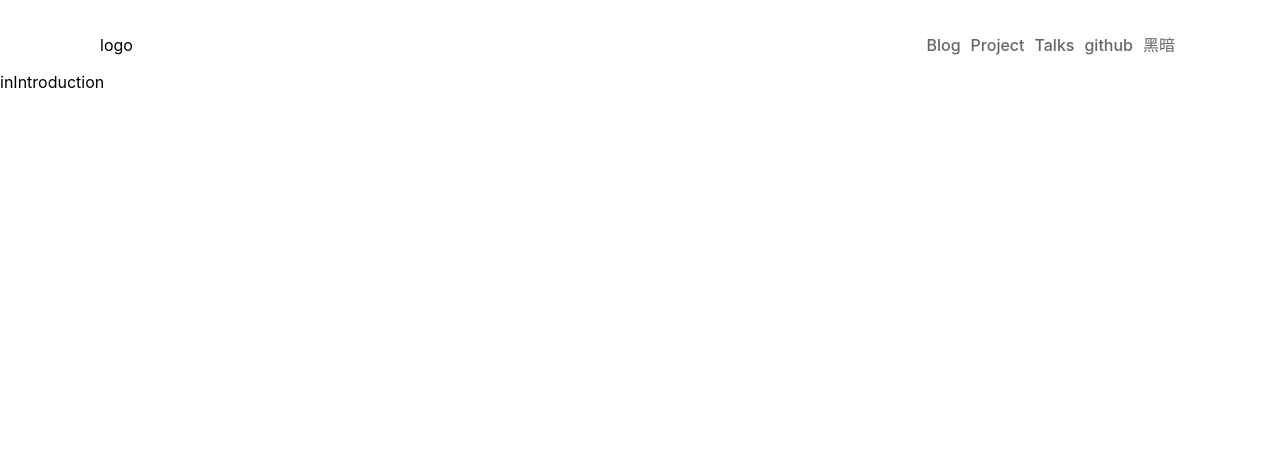
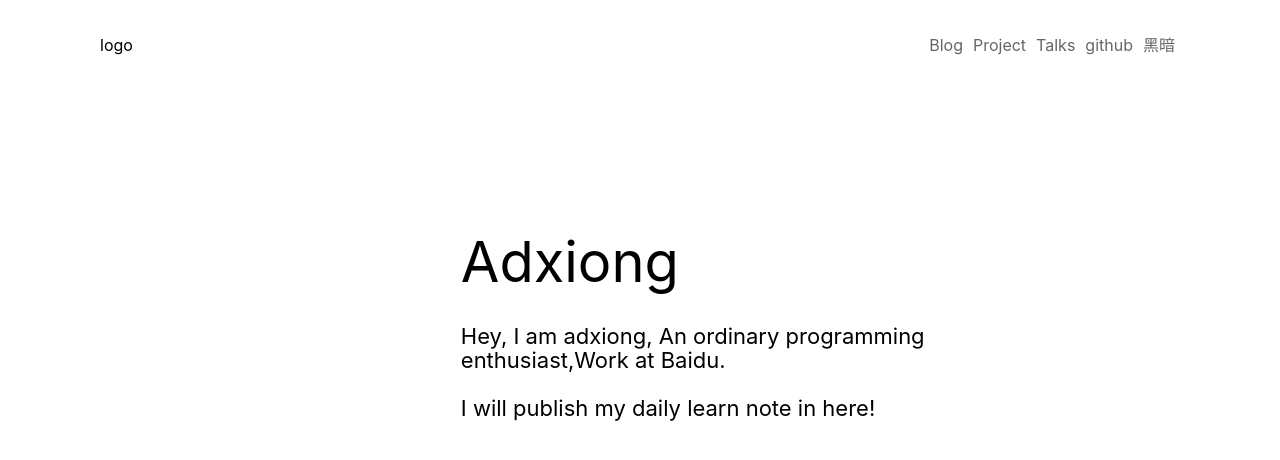
Before and after one commit to Adxiong/AdxiongBlog, a React (Vite) app: page / in a window 1280 px wide. Shown: the top 460 px of the page. Built offline with nearby package versions, Linux system fonts and the light colour scheme.

Commit message:
feat: introduction page

```diff
--- a/src/app.css
+++ b/src/app.css
@@ -4,16 +4,6 @@
   /* color: #b0bec1; */
 }
 
-:root {
-  --light_color: #000;
-  --light_background: #fff;
-
-  --dark_color:rgba(247, 243, 243, 0.975);
-  --dark_background: #000;
-
-  --min_height: 100vh;
-
-}
 
 
 .dark {
@@ -59,7 +49,7 @@
   margin: 0 5px;
   opacity: .6;
   cursor: pointer;
-  font-weight: 500;
+  font-weight: var(w_500);
 }
 
 #site-nav > ul > li:hover{
--- /dev/null
+++ b/src/global.css
@@ -0,0 +1,11 @@
+:root{
+  --light_color: #000;
+  --light_background: #fff;
+
+  --dark_color:rgba(247, 243, 243, 0.975);
+  --dark_background: #000;
+
+  --min_height: 100vh;
+
+  --w_500: 500;
+}
--- a/src/index.css
+++ b/src/index.css
@@ -1,3 +1,4 @@
+@import "./global.css";
 :root {
   font-family: Inter, Avenir, Helvetica, Arial, sans-serif;
   font-size: 16px;
--- /dev/null
+++ b/src/page/introduction/index.css
@@ -0,0 +1,14 @@
+.introduction{
+  width: 40%;
+  margin-left: 50%;
+  transform: translateX(-35%);
+  margin-top: 180px;
+}
+.title{
+  font-size: 56px;
+  font-weight: var(w_500);
+  margin-bottom: 50px;
+}
+.content{
+  font-size: 22px;
+}
--- a/src/page/introduction/index.tsx
+++ b/src/page/introduction/index.tsx
@@ -4,12 +4,22 @@
  * @Author: Adxiong
  * @Date: 2022-10-07 23:50:12
  * @LastEditors: Adxiong
- * @LastEditTime: 2022-10-07 23:53:33
+ * @LastEditTime: 2022-10-09 23:32:07
  */
 import React from 'react';
+import './index.css';
 
 function Introduction() {
-  return <div>inIntroduction</div>;
+  return (
+    <div className="introduction">
+      <div className="title">Adxiong</div>
+      <div className="content">
+        Hey, I am adxiong, An ordinary programming enthusiast,Work at Baidu.
+        <br />
+        <br />I will publish my daily learn note in here!
+      </div>
+    </div>
+  );
 }
 
 export default Introduction;
```
